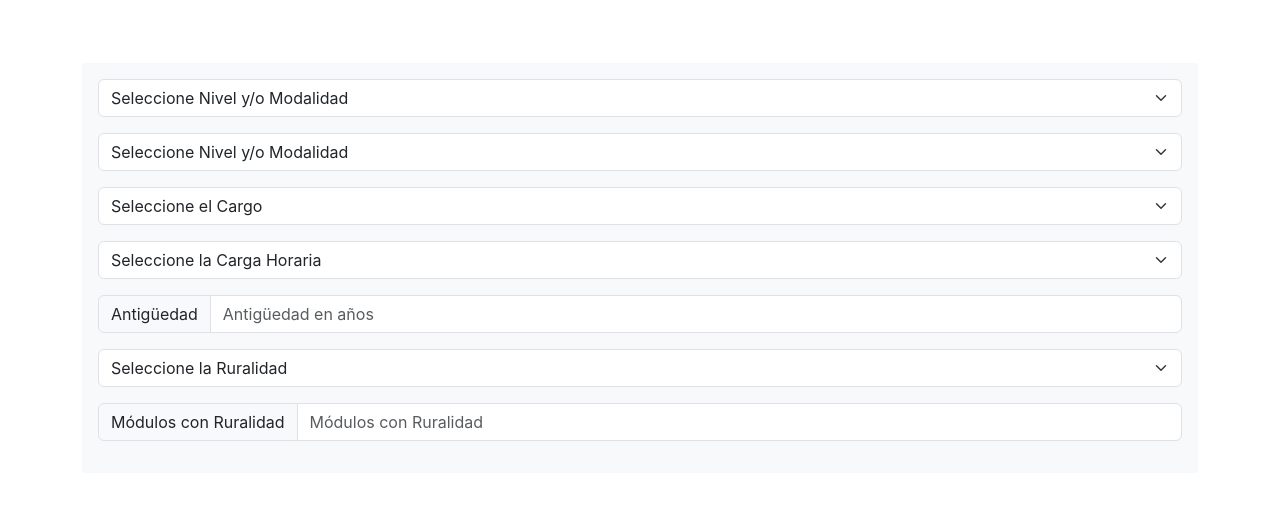
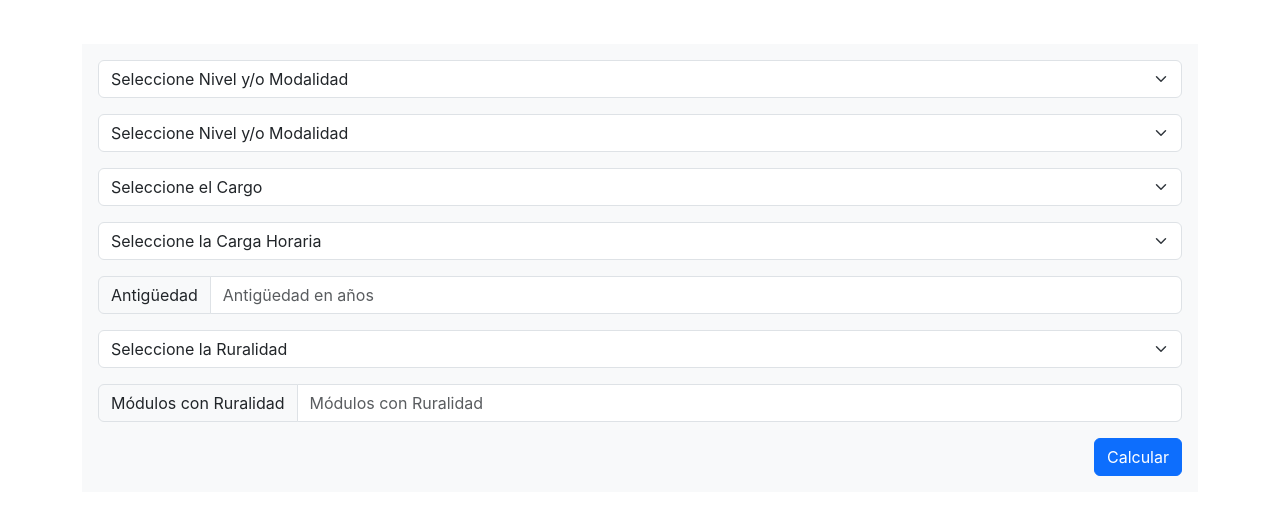
Before and after one commit to burgosha/teacher-salary-calculator-app, a React (Create React App) app: page / in a window 1280 px wide. Shown: the part 132-646 px from the top of the page. Built offline with nearby package versions, Linux system fonts and the light colour scheme.

Commit message:
Update App.js

```diff
--- a/src/App.js
+++ b/src/App.js
@@ -18,11 +18,13 @@ function App() {
     setNivel(e.target.value);
   }
 
+  console.log(nivel);
+
   return (
     <div className="App">
       <div className="container d-flex justify-content-center align-items-center">
         <div className="container-sm p-3 bg-light">
-          <select id="nivel" className="nivel form-select mb-3" value={nivel} onChage={handleOptionChange}>
+          <select id="nivel" className="nivel form-select mb-3" value={nivel} onChange={handleOptionChange}>
             <option value="">Seleccione Nivel y/o Modalidad</option>
             {Object.entries(options).map(([key, value]) => (
               <option key={key} value={value}>{value}</option>
@@ -88,6 +90,9 @@ function App() {
             <span className="input-group-text" id="mod-ruralidad">Módulos con Ruralidad</span>
             <input type="number" className="form-control" placeholder="Módulos con Ruralidad" aria-label="Modulos con Ruralidad" aria-describedby="mod-ruralidad" min = {0} />
           </div>
+          <div className="d-grid gap-2 d-md-flex justify-content-md-end">
+            <button className="btn btn-primary" type="button">Calcular</button>
+          </div>
         </div>
       </div>
     </div>
```
